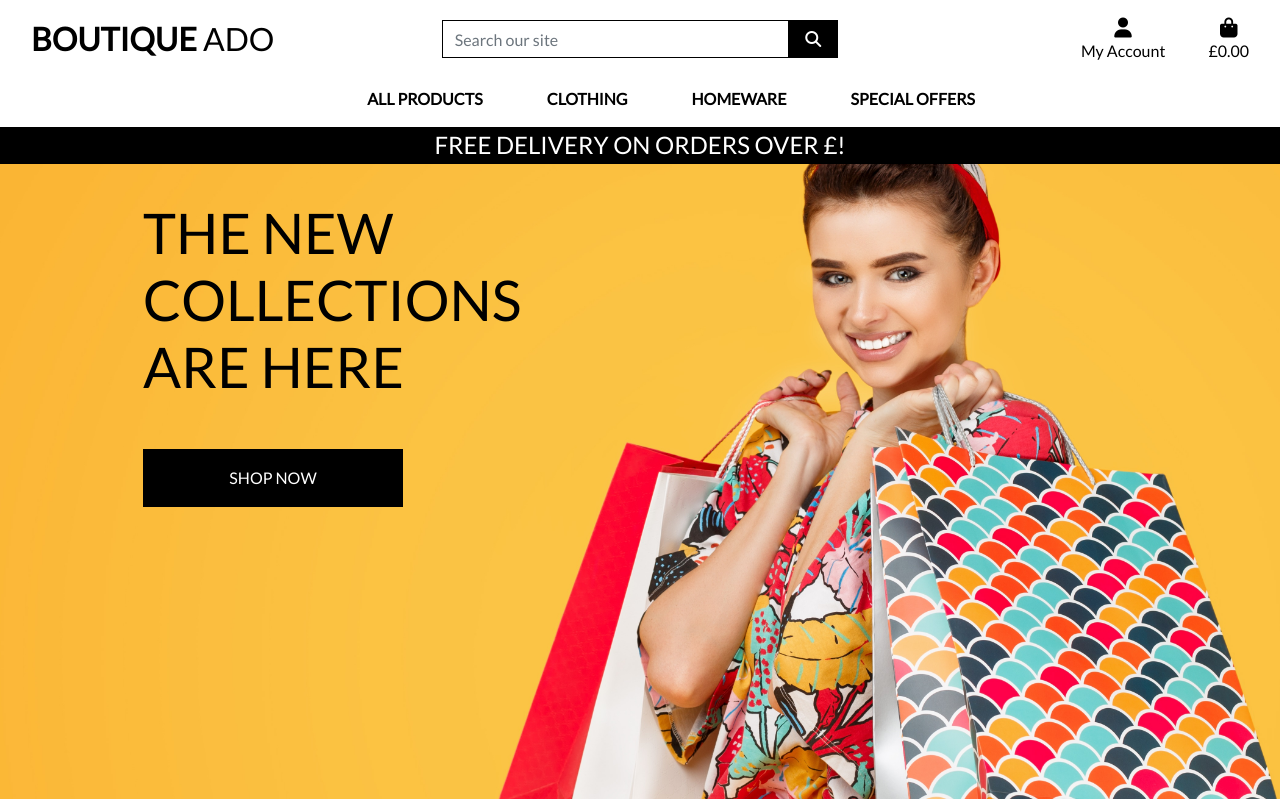
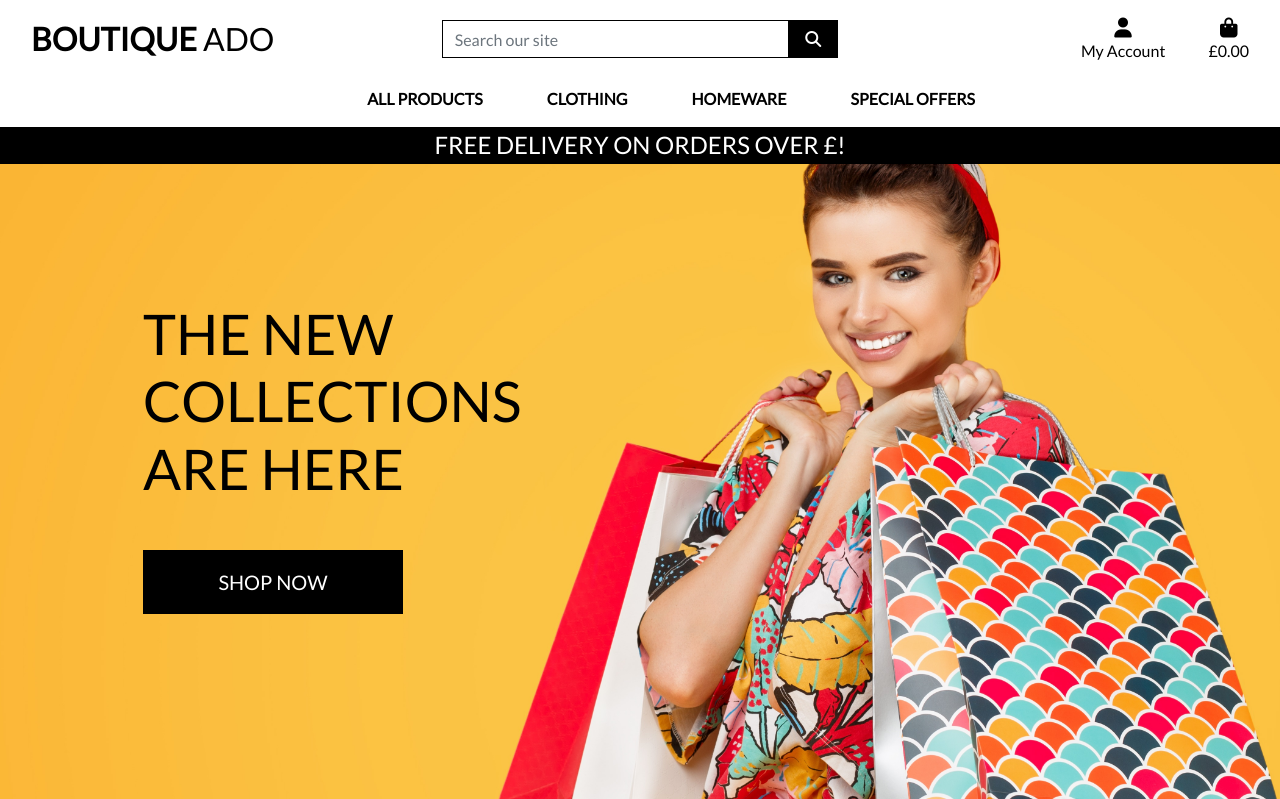
Before and after one commit to nicksmith100/boutique_ado, a Django app: page / in a window 1280 px wide. Shown: the part 1-800 px from the top of the page. Run offline with Django 3.2, Linux system fonts and the light colour scheme; some libraries are stand-ins or nearby versions.

Commit message:
Fix homepage formatting

```diff
--- a/home/templates/home/index.html
+++ b/home/templates/home/index.html
@@ -12,17 +12,16 @@
 {% block content %}
     <div class="container h-100">
         <div class="row h-100">
-            <div class="col-7 col-md-6" id="welcome-page">
+            <div class="col-7 col-md-6 my-auto">
                 <h1 class="display-4 logo-font text-black">
                     The new collections are here
                 </h1>
                 <div class="my-5">
                     <h4>
-                        <a href="" class="shop-now-button btn btn-ls rounded-0 text-uppercase py-3">Shop Now</a>
+                        <a href="" class="shop-now-button btn btn-lg rounded-0 text-uppercase py-3">Shop Now</a>
                     </h4>
                 </div>
             </div>
         </div>
     </div>
-
 {% endblock %}
--- a/static/css/base.css
+++ b/static/css/base.css
@@ -3,11 +3,11 @@ html {
 }
 
 body {
-	background: url('/media/homepage_background_cropped.jpg') no-repeat center center fixed;
-	background-size: cover;
-    height: calc(100vh);
+    background: url('/media/homepage_background_cropped.jpg') no-repeat center center fixed;
+    background-size: cover;
+    height: calc(100vh - 164px);
     color: #555;
-    font-family: "Lato";
+    font-family: 'Lato';
 }
 
 /* from Bulma */
@@ -23,10 +23,6 @@ body {
     text-transform: uppercase;
 }
 
-#welcome-page {
-    margin-top: 200px;
-}
-
 .main-logo-link {
     width: fit-content;
 }
```
Also changed, not shown: other parts of home/templates/home/index.html (+1 -1 lines), other parts of static/css/base.css (+5 -5 lines).
